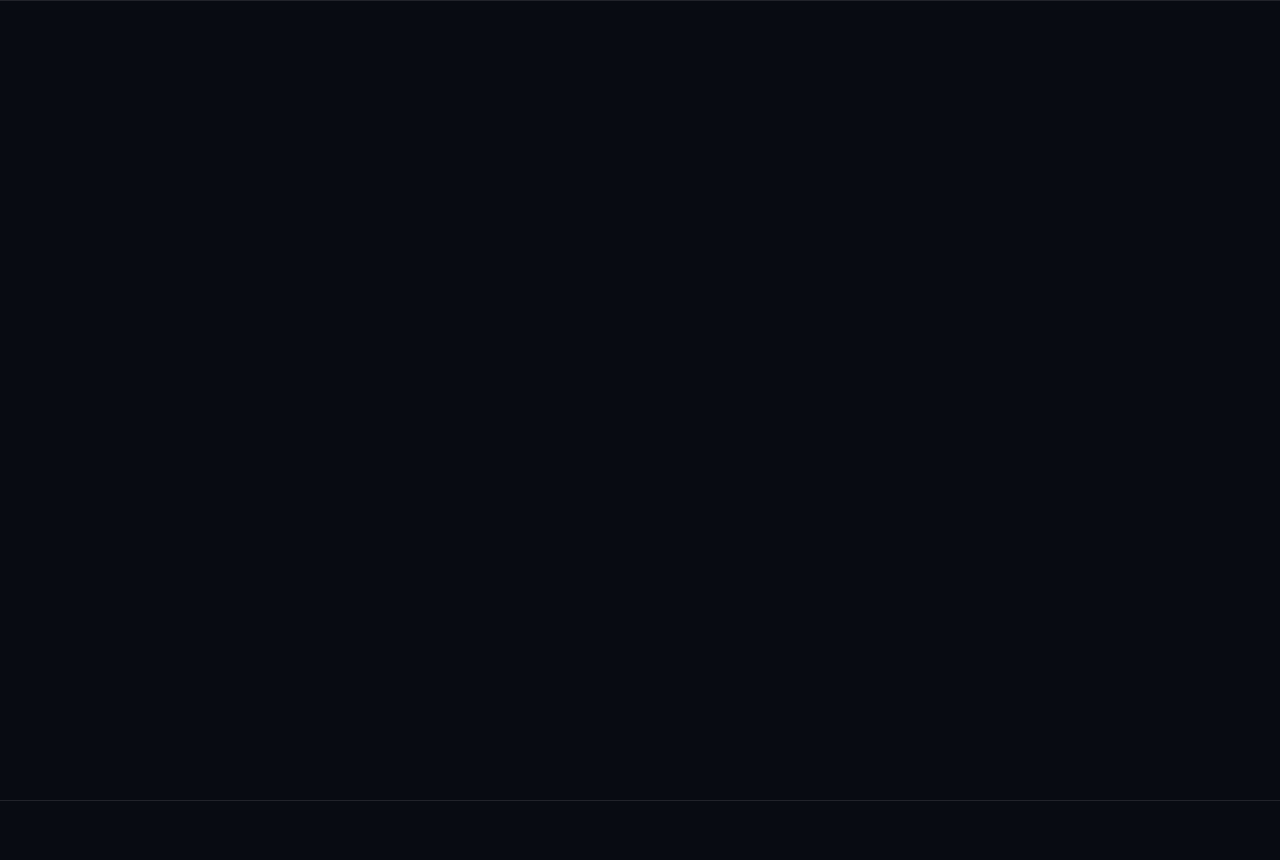
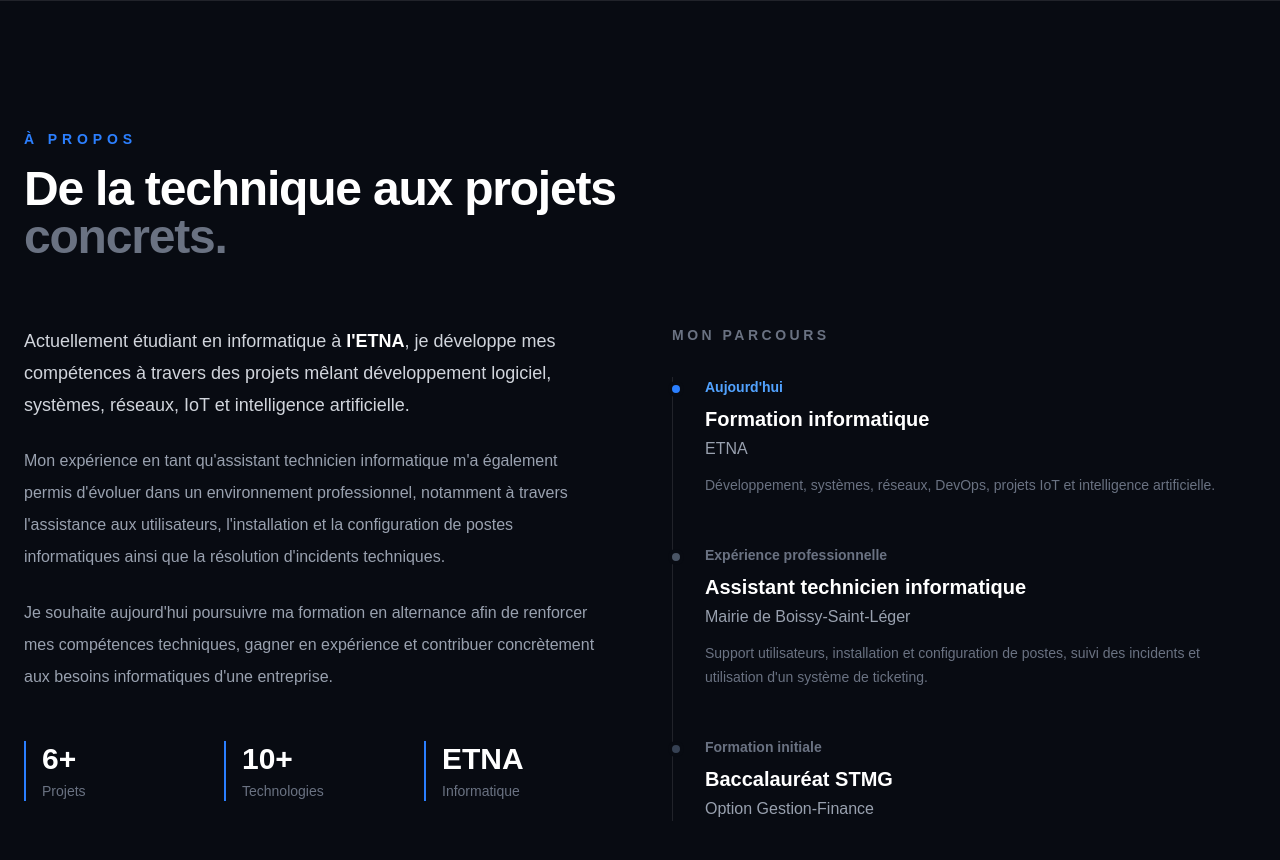
Before and after one commit to sangarm94/portfolio, a React app: page / in a window 1280 px wide. Shown: the part 800-1660 px from the top of the page. Built offline with nearby package versions, Linux system fonts and the light colour scheme; the HTML template or start-up script is replaced by a standard one.

Commit message:
feat: ajouter la section à propos et le parcours

```diff
--- a/src/App.jsx
+++ b/src/App.jsx
@@ -201,10 +201,162 @@ function App() {
 
         {/* PLACEHOLDERS POUR LES PROCHAINES SECTIONS */}
 
-        <section
-          id="apropos"
-          className="min-h-screen border-t border-white/10"
-        />
+        {/* À PROPOS */}
+<section
+  id="apropos"
+  className="border-t border-white/10 py-24 md:py-32"
+>
+  <div className="mx-auto max-w-7xl px-6">
+
+    {/* EN-TÊTE */}
+    <div className="mb-16">
+      <p className="mb-4 text-sm font-bold uppercase tracking-[0.35em] text-blue-500">
+        À propos
+      </p>
+
+      <h2 className="max-w-3xl text-4xl font-black tracking-tight md:text-5xl">
+        De la technique aux projets
+        <span className="text-gray-500"> concrets.</span>
+      </h2>
+    </div>
+
+    <div className="grid gap-16 lg:grid-cols-2">
+
+      {/* PRÉSENTATION */}
+      <div>
+        <p className="text-lg leading-8 text-gray-300">
+          Actuellement étudiant en informatique à
+          <span className="font-semibold text-white"> l'ETNA</span>,
+          je développe mes compétences à travers des projets mêlant
+          développement logiciel, systèmes, réseaux, IoT et
+          intelligence artificielle.
+        </p>
+
+        <p className="mt-6 leading-8 text-gray-400">
+          Mon expérience en tant qu'assistant technicien informatique
+          m'a également permis d'évoluer dans un environnement
+          professionnel, notamment à travers l'assistance aux utilisateurs,
+          l'installation et la configuration de postes informatiques ainsi
+          que la résolution d'incidents techniques.
+        </p>
+
+        <p className="mt-6 leading-8 text-gray-400">
+          Je souhaite aujourd'hui poursuivre ma formation en alternance
+          afin de renforcer mes compétences techniques, gagner en
+          expérience et contribuer concrètement aux besoins informatiques
+          d'une entreprise.
+        </p>
+
+        {/* CHIFFRES */}
+        <div className="mt-12 grid grid-cols-3 gap-4">
+
+          <div className="border-l-2 border-blue-500 pl-4">
+            <p className="text-3xl font-black">6+</p>
+            <p className="mt-1 text-sm text-gray-500">
+              Projets
+            </p>
+          </div>
+
+          <div className="border-l-2 border-blue-500 pl-4">
+            <p className="text-3xl font-black">10+</p>
+            <p className="mt-1 text-sm text-gray-500">
+              Technologies
+            </p>
+          </div>
+
+          <div className="border-l-2 border-blue-500 pl-4">
+            <p className="text-3xl font-black">ETNA</p>
+            <p className="mt-1 text-sm text-gray-500">
+              Informatique
+            </p>
+          </div>
+
+        </div>
+      </div>
+
+      {/* PARCOURS */}
+      <div>
+
+        <p className="mb-8 text-sm font-bold uppercase tracking-[0.25em] text-gray-500">
+          Mon parcours
+        </p>
+
+        <div className="relative border-l border-white/10 pl-8">
+
+          {/* ETNA */}
+          <div className="relative pb-12">
+
+            <span className="absolute -left-[37px] top-1 h-4 w-4 rounded-full border-4 border-[#080b12] bg-blue-500" />
+
+            <p className="text-sm font-semibold text-blue-400">
+              Aujourd'hui
+            </p>
+
+            <h3 className="mt-2 text-xl font-bold">
+              Formation informatique
+            </h3>
+
+            <p className="mt-1 text-gray-400">
+              ETNA
+            </p>
+
+            <p className="mt-3 text-sm leading-6 text-gray-500">
+              Développement, systèmes, réseaux, DevOps,
+              projets IoT et intelligence artificielle.
+            </p>
+
+          </div>
+
+          {/* EXPÉRIENCE */}
+          <div className="relative pb-12">
+
+            <span className="absolute -left-[37px] top-1 h-4 w-4 rounded-full border-4 border-[#080b12] bg-gray-600" />
+
+            <p className="text-sm font-semibold text-gray-500">
+              Expérience professionnelle
+            </p>
+
+            <h3 className="mt-2 text-xl font-bold">
+              Assistant technicien informatique
+            </h3>
+
+            <p className="mt-1 text-gray-400">
+              Mairie de Boissy-Saint-Léger
+            </p>
+
+            <p className="mt-3 text-sm leading-6 text-gray-500">
+              Support utilisateurs, installation et configuration
+              de postes, suivi des incidents et utilisation d'un
+              système de ticketing.
+            </p>
+
+          </div>
+
+          {/* BAC */}
+          <div className="relative">
+
+            <span className="absolute -left-[37px] top-1 h-4 w-4 rounded-full border-4 border-[#080b12] bg-gray-700" />
+
+            <p className="text-sm font-semibold text-gray-500">
+              Formation initiale
+            </p>
+
+            <h3 className="mt-2 text-xl font-bold">
+              Baccalauréat STMG
+            </h3>
+
+            <p className="mt-1 text-gray-400">
+              Option Gestion-Finance
+            </p>
+
+          </div>
+
+        </div>
+      </div>
+
+    </div>
+  </div>
+</section>
 
         <section
           id="projets"
```
